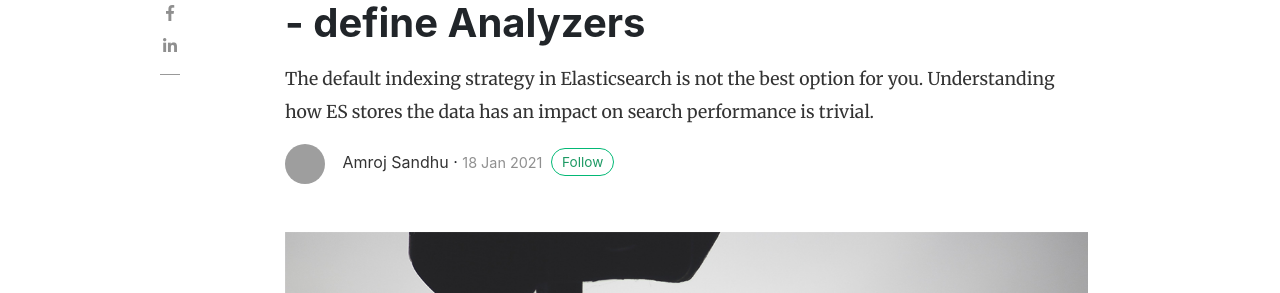
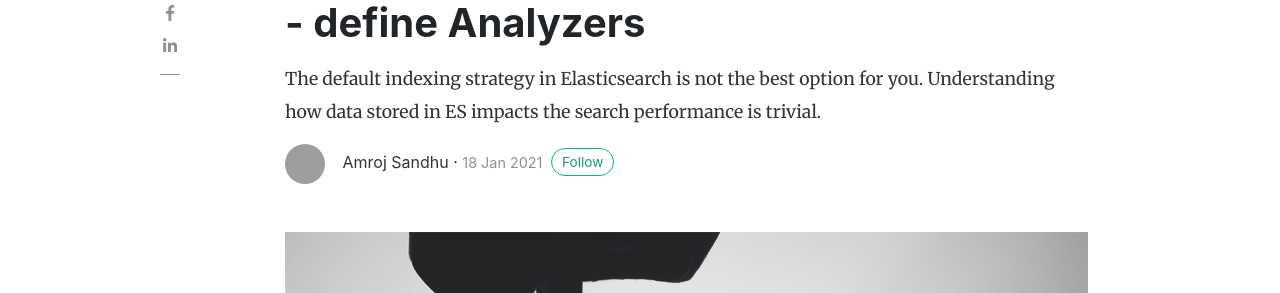
Before and after one commit to thecloudbee/thecloudbee.github.io, a Jekyll site: the page built from _posts/2021-01-18-elasticsearch-analyzers.md, in a window 1280 px wide and 900 px high. Shown: the part 224-517 px from the top of the window. Built offline with Jekyll 4.4.1, drawn with Linux system fonts in a browser that asks for light colours; nearby versions of some CDN libraries; comment, search, counter and statistics services are not loaded; grey boxes are pictures that could not be loaded.

Commit message:
#tcb: blog 3: elasticsearch analyzers

```diff
--- a/_posts/2021-01-18-elasticsearch-analyzers.md
+++ b/_posts/2021-01-18-elasticsearch-analyzers.md
@@ -4,7 +4,7 @@
 author: amroj
 categories: [elasticsearch]
 image: assets/images/2021-01-18/head.png
-description: "The default indexing strategy in Elasticsearch is not the best option for you. Understanding how ES stores the data has an impact on search performance is trivial."
+description: "The default indexing strategy in Elasticsearch is not the best option for you. Understanding how data stored in ES impacts the search performance is trivial."
 featured: true
 hidden: true
 rating: 0
```
